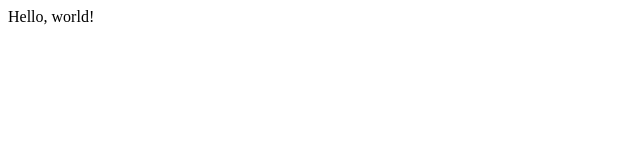
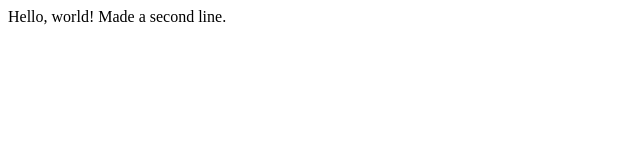
Before and after one commit to anthchauvin/lecture1, a plain HTML site: page index.html in a window 1280 px wide. Shown: the whole page, without its empty margins (0-640 px from the left). Drawn offline with Linux system fonts and the light colour scheme.

Commit message:
added a new line

```diff
--- a/index.html
+++ b/index.html
@@ -5,5 +5,6 @@
   </head>
   <body>
     Hello, world!
+    Made a second line.
   </body>
 </html>
```
